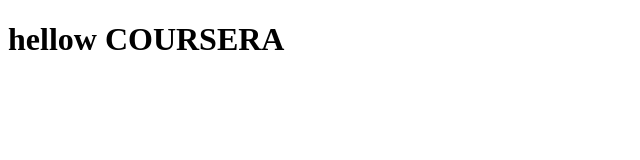
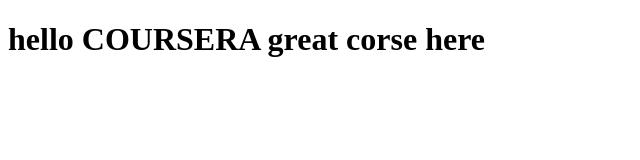
Before and after one commit to OrangeLetterman/coursera_test, a plain HTML site: page site/index.html in a window 1280 px wide. Shown: the whole page, without its empty margins (0-640 px from the left). Drawn offline with Linux system fonts and the light colour scheme.

Commit message:
small edit to content

```diff
--- a/site/index.html
+++ b/site/index.html
@@ -6,6 +6,6 @@
 
 </head>
 <body>
-	<h1>hellow COURSERA</h1>
+	<h1>hello COURSERA great corse here</h1>
 </body>
 </html>
```
